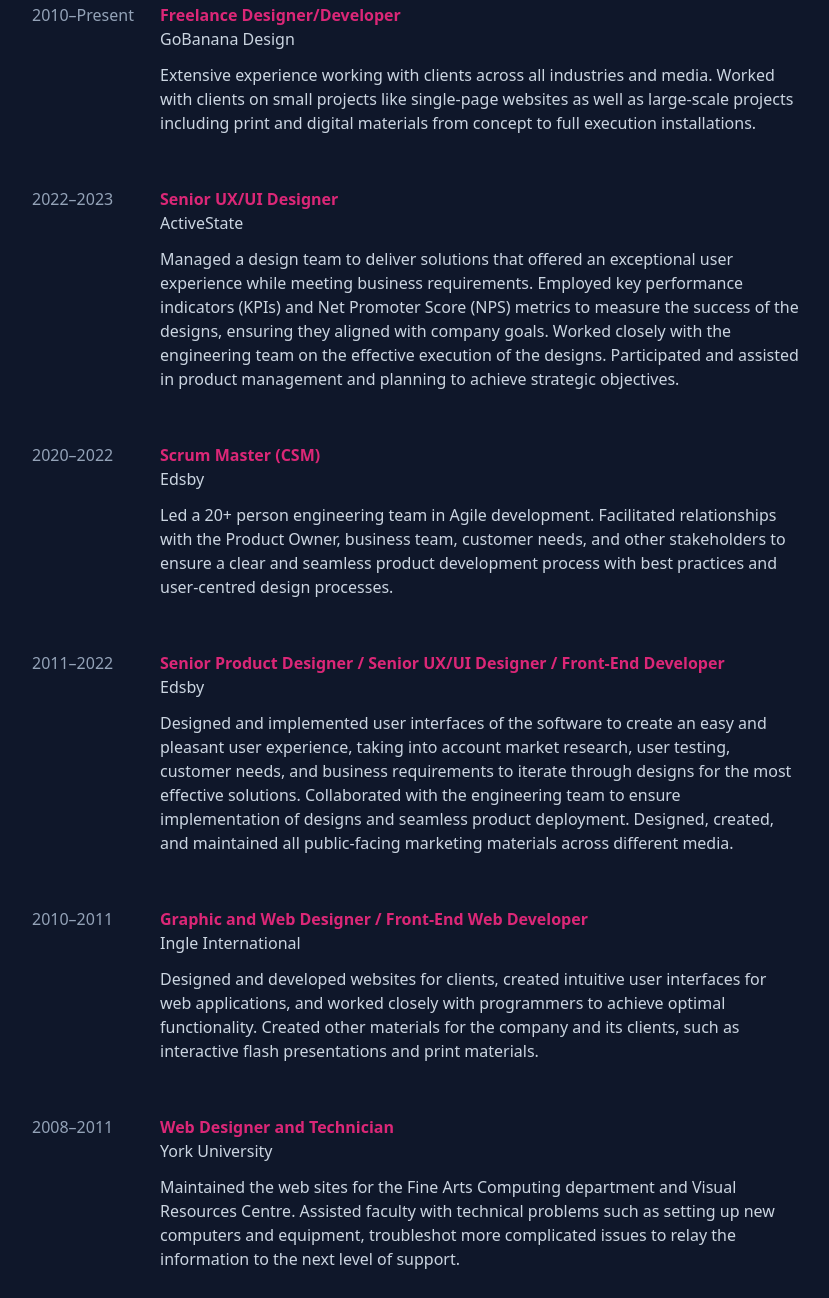
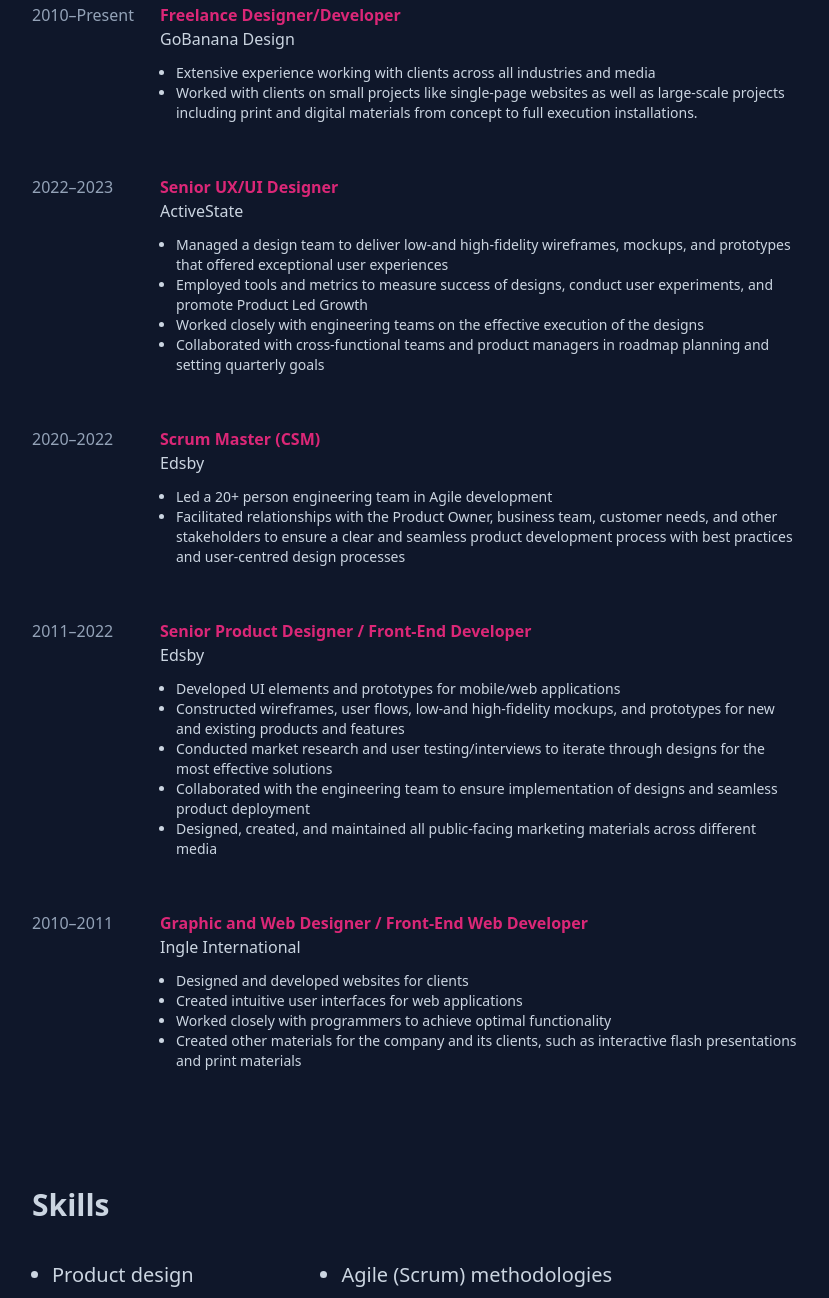
Before and after one commit to gobanana66/gobanana-ca, a Gatsby site: page / in a window 1280 px wide. Shown: the part 801-2099 px from the top of the page, without its empty margins (224-1053 px from the left). Built offline with nearby package versions, Linux system fonts and the light colour scheme; Gatsby itself is replaced by a stand-in of ours.

Commit message:
resume update

```diff
--- a/src/pages/index.js
+++ b/src/pages/index.js
@@ -10,44 +10,60 @@
     year: "2010–Present",
     title: "Freelance Designer/Developer",
     company: "GoBanana Design",
-    description:
-      "Extensive experience working with clients across all industries and media. Worked with clients on small projects like single-page websites as well as large-scale projects including print and digital materials from concept to full execution installations."
+    bullets: [
+      "Extensive experience working with clients across all industries and media",
+      "Worked with clients on small projects like single-page websites as well as large-scale projects including print and digital materials from concept to full execution installations."]
   },
   {
     year: "2022–2023",
     title: "Senior UX/UI Designer",
     company: "ActiveState",
-    description:
-      "Managed a design team to deliver solutions that offered an exceptional user experience while meeting business requirements. Employed key performance indicators (KPIs) and Net Promoter Score (NPS) metrics to measure the success of the designs, ensuring they aligned with company goals. Worked closely with the engineering team on the effective execution of the designs. Participated and assisted in product management and planning to achieve strategic objectives."
+    bullets: [
+      "Managed a design team to deliver low-and high-fidelity wireframes, mockups, and prototypes that offered exceptional user experiences",
+      "Employed tools and metrics to measure success of designs, conduct user experiments, and promote Product Led Growth",
+      "Worked closely with engineering teams on the effective execution of the designs",
+      "Collaborated with cross-functional teams and product managers in roadmap planning and setting quarterly goals"
+    ]
   },
   {
     year: "2020–2022",
     title: "Scrum Master (CSM)",
     company: "Edsby",
-    description:
-      "Led a 20+ person engineering team in Agile development. Facilitated relationships with the Product Owner, business team, customer needs, and other stakeholders to ensure a clear and seamless product development process with best practices and user-centred design processes."
+    bullets: [
+      "Led a 20+ person engineering team in Agile development",
+      "Facilitated relationships with the Product Owner, business team, customer needs, and other stakeholders to ensure a clear and seamless product development process with best practices and user-centred design processes",
+    ]
   },
   {
     year: "2011–2022",
-    title: "Senior Product Designer / Senior UX/UI Designer / Front-End Developer",
+    title: "Senior Product Designer / Front-End Developer",
     company: "Edsby",
-    description:
-      "Designed and implemented user interfaces of the software to create an easy and pleasant user experience, taking into account market research, user testing, customer needs, and business requirements to iterate through designs for the most effective solutions. Collaborated with the engineering team to ensure implementation of designs and seamless product deployment. Designed, created, and maintained all public-facing marketing materials across different media."
+    bullets: [
+      "Developed UI elements and prototypes for mobile/web applications",
+      "Constructed wireframes, user flows, low-and high-fidelity mockups, and prototypes for new and existing products and features",
+      "Conducted market research and user testing/interviews to iterate through designs for the most effective solutions",
+      "Collaborated with the engineering team to ensure implementation of designs and seamless product deployment",
+      "Designed, created, and maintained all public-facing marketing materials across different media",
+      ]
   },
   {
     year: "2010–2011",
     title: "Graphic and Web Designer / Front-End Web Developer",
     company: "Ingle International",
-    description:
-      "Designed and developed websites for clients, created intuitive user interfaces for web applications, and worked closely with programmers to achieve optimal functionality. Created other materials for the company and its clients, such as interactive flash presentations and print materials."
+    bullets: [
+      "Designed and developed websites for clients",
+      "Created intuitive user interfaces for web applications",
+      "Worked closely with programmers to achieve optimal functionality",
+      "Created other materials for the company and its clients, such as interactive flash presentations and print materials"
+    ]
   },
-  {
-    year: "2008–2011",
-    title: "Web Designer and Technician",
-    company: "York University",
-    description:
-      "Maintained the web sites for the Fine Arts Computing department and Visual Resources Centre. Assisted faculty with technical problems such as setting up new computers and equipment, troubleshot more complicated issues to relay the information to the next level of support."
-  },
+  // {
+  //   year: "2008–2011",
+  //   title: "Web Designer and Technician",
+  //   company: "York University",
+  //   description:
+  //     "Maintained the web sites for the Fine Arts Computing department and Visual Resources Centre. Assisted faculty with technical problems such as setting up new computers and equipment, troubleshot more complicated issues to relay the information to the next level of support.",
+  // },
 ]
 
 const IndexPage = ({ data }) => {
@@ -88,9 +104,17 @@
               <div className="right w-full md:w-5/6 ">
                   <div className="title font-semibold text-pink-600">{resumeItem.title}</div>
                   <div className="company text-slate-300 mb-3">{resumeItem.company}</div>
-                  <div className="description text-base  mb-5">
+                  <div className="description text-sm  mb-5">
                     {resumeItem.description}
-                  </div>
+                    <ul className="list-disc ml-4">
+                    {resumeItem.bullets.map((resumeBullet,index) => (
+                        <li key={index}>{resumeBullet}</li>
+                    )
+                      )
+                    }
+                    </ul>
+
+                      </div>
               </div>
           </div>
         ))}
```
